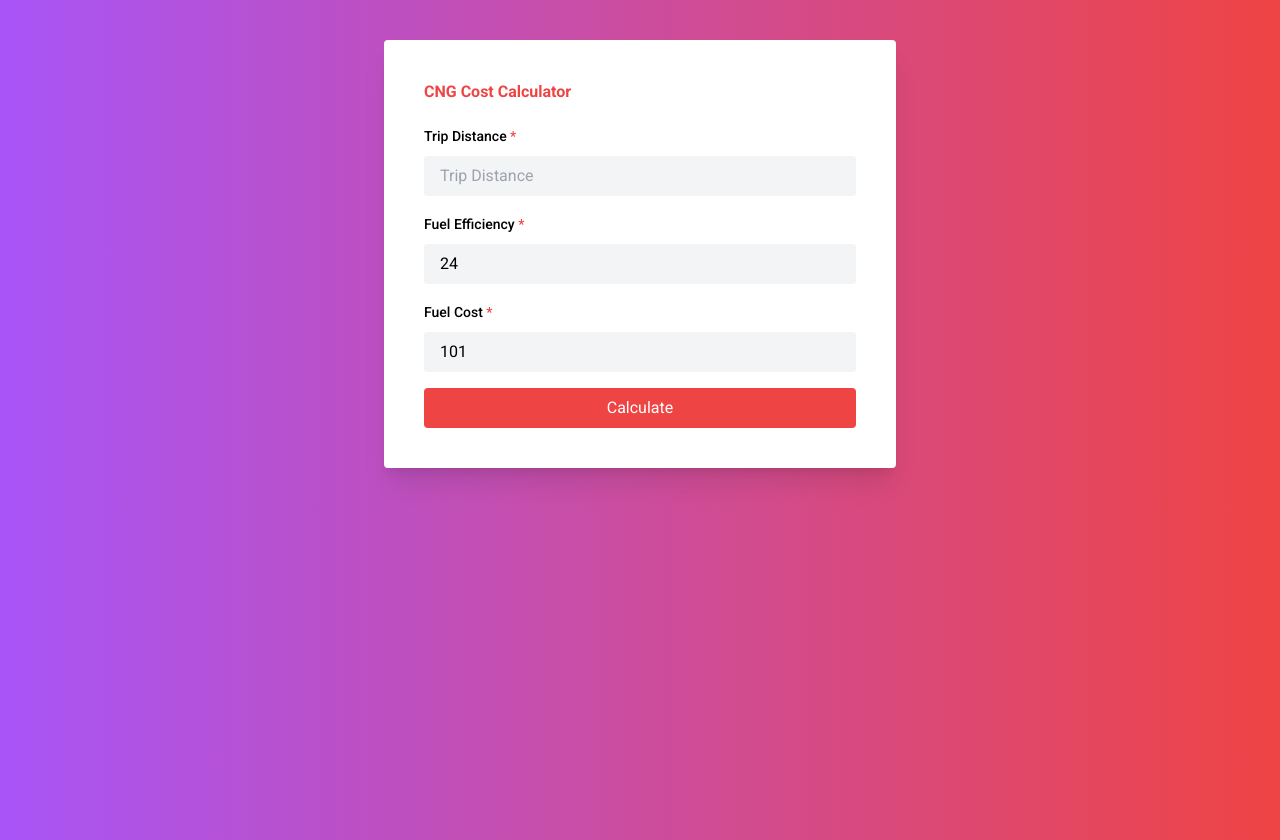
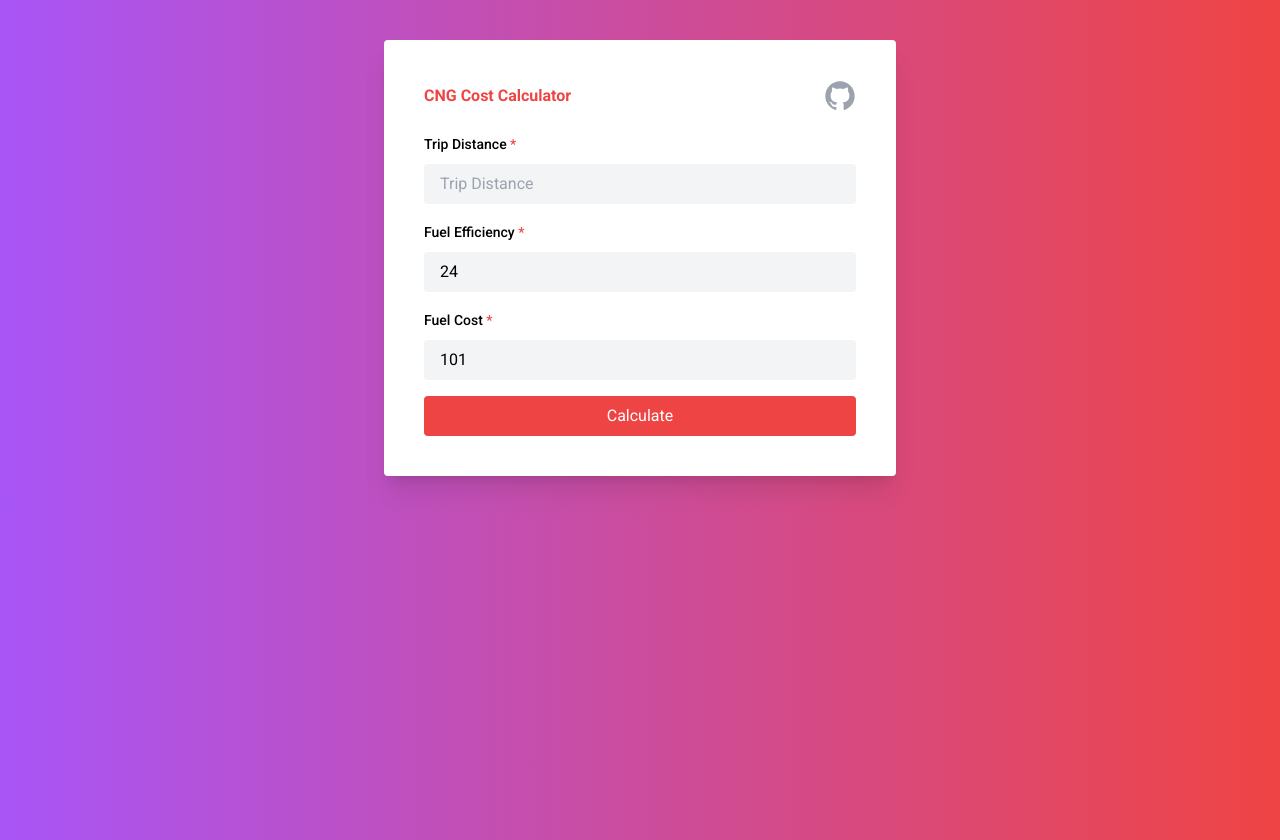
Before and after one commit to gitmprasanth/cng-calculator-taildwindcss, a website: page index.html in a window 1280 px wide. Drawn offline with nearby package versions, Linux system fonts and the light colour scheme; files that its build step writes are made by us from their sources.

Commit message:
Added git link in UI

```diff
--- a/index.html
+++ b/index.html
@@ -10,8 +10,11 @@
   </head>
   <body class="bg-gradient-to-r from-purple-500  to-red-500 min-h-screen font-roboto">
     <div class=" bg-zinc-800 sm:bg-white max-w-lg  p-10 mx-auto rounded mt-10 shadow-xl">
-      <div>
+      <div class="flex items-center justify-between">
         <h1 class="font-bold text-red-500 ">CNG Cost Calculator</h1>
+        <a href="https://github.com/gitmprasanth/cng-calculator-taildwindcss" title="See source Code" >
+          <svg xmlns="http://www.w3.org/2000/svg" width="32" height="32" viewBox="0 0 24 24" title="see source code" class="text-gray-400 hover:text-gray-600 fill-current"><path fill="currentColor" fill-rule="evenodd" d="M11.999 1C5.926 1 1 5.925 1 12c0 4.86 3.152 8.983 7.523 10.437c.55.102.75-.238.75-.53c0-.26-.009-.952-.014-1.87c-3.06.664-3.706-1.475-3.706-1.475c-.5-1.27-1.221-1.61-1.221-1.61c-.999-.681.075-.668.075-.668c1.105.078 1.685 1.134 1.685 1.134c.981 1.68 2.575 1.195 3.202.914c.1-.71.384-1.195.698-1.47c-2.442-.278-5.01-1.222-5.01-5.437c0-1.2.428-2.183 1.132-2.952c-.114-.278-.491-1.397.108-2.91c0 0 .923-.297 3.025 1.127A10.5 10.5 0 0 1 12 6.32a10.5 10.5 0 0 1 2.754.37c2.1-1.424 3.022-1.128 3.022-1.128c.6 1.514.223 2.633.11 2.911c.705.769 1.13 1.751 1.13 2.952c0 4.226-2.572 5.156-5.022 5.428c.395.34.747 1.01.747 2.037c0 1.47-.014 2.657-.014 3.017c0 .295.199.637.756.53C19.851 20.979 23 16.859 23 12c0-6.075-4.926-11-11.001-11"/></svg>
+        </a>
       </div>
       <form class="mt-5 space-y-4">
         <div>
```
